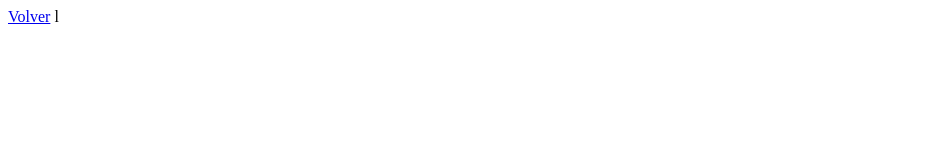
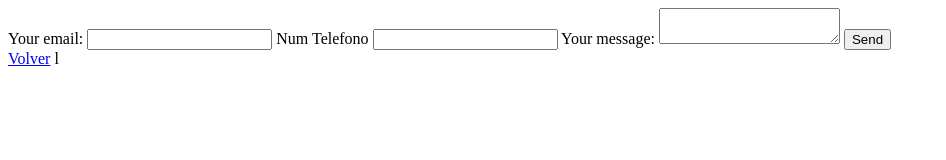
Before and after one commit to Pablo22128/Lunesparte2, a plain HTML site: page contacto.html in a window 1280 px wide. Shown: the whole page, without its empty margins (0-946 px from the left). Drawn offline with Linux system fonts and the light colour scheme.

Commit message:
Update contacto.html
Añado formulario

```diff
--- a/contacto.html
+++ b/contacto.html
@@ -6,6 +6,27 @@
     <title>Document</title>
 </head>
 <body>
+
+
+    <form
+  action="https://formspree.io/f/xzedqvgw"
+  method="POST"
+>
+  <label>
+    Your email:
+    <input type="email" name="email">
+  </label>
+    <label>
+   Num Telefono
+    <input type="tel" name="tel">
+  </label>
+  <label>
+    Your message:
+    <textarea name="message"></textarea>
+  </label>
+  <!-- your other form fields go here -->
+  <button type="submit">Send</button>
+</form>
     <a href="index.html">Volver</a>
 
 </body>
```
